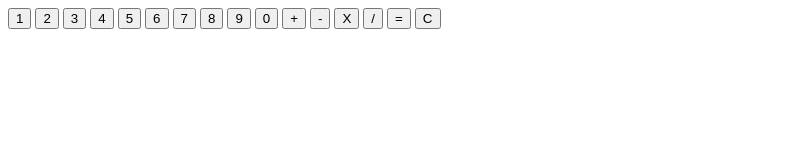
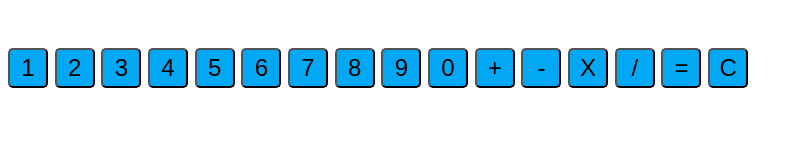
Before and after one commit to ethanchoi812/Javascript-Calculator, a plain HTML site: page index.html in a window 1280 px wide. Shown: the whole page, without its empty margins (0-803 px from the left). Drawn offline with Linux system fonts and the light colour scheme.

Commit message:
button display functions, basic style

```diff
--- a/app.js
+++ b/app.js
@@ -1,12 +1,48 @@
+window.onload = function() {
+
+
+//click button to display number or operator
+
 var calBtn = document.getElementsByClassName('btn');
 var result = document.getElementById('result');
 
-//result.innerHTML = "test";
+calBtn.onclick = clickFunction;
+
+}
+
+//create object to link ID, display and function together
+
+var btnObject = {
+	"one" : '1',
+	"two" : '2',
+	"three" : '3',
+	"four" : '4',
+	"five" : '5',
+	"six" : '6',
+	"seven" : '7',
+	"eight" : '8',
+	"nine" : '9',
+	"zero" : '0',
+	"plus" : '&#43;',
+	"minus" : '&#45;',
+	"multiply" : '&#42;',
+	"divide" : '&#47',
+	"equals" : '&#61;'
+}
 
 
+function clickFunction(clickedId){
+//get button ID somehow
+//	var x = btnID;
 
-function myFunction(){
-	result.innerHTML = "test";
+//get value of btnObject based on btn ID
+	result.innerHTML += btnObject[clickedId];
 }
 
-calBtn.onclick = function(){myFunction()};
+function clearFunction(){
+//get button ID somehow
+//	var x = btnID;
+
+//get value of btnObject based on btn ID
+	result.innerHTML = '';
+}
--- a/index.html
+++ b/index.html
@@ -2,26 +2,44 @@
 <html>
 <head>
 	<title>JS Calculator</title>
+	<link rel="stylesheet" type="text/css" href="style.css">
 </head>
 <body>
 	<div id="result"></div>
 	<div>
-		<button onclick="myFunction()" class="btn" id="one">1</button>
-		<button onclick="myFunction()" class="btn" id="two">2</button>
-		<button onclick="myFunction()" class="btn" id="three">3</button>
-		<button onclick="myFunction()" class="btn" id="four">4</button>
-		<button onclick="myFunction()" class="btn" id="five">5</button>
-		<button onclick="myFunction()" class="btn" id="six">6</button>
-		<button onclick="myFunction()" class="btn" id="seven">7</button>
-		<button onclick="myFunction()" class="btn" id="eight">8</button>
-		<button onclick="myFunction()" class="btn" id="nine">9</button>
-		<button onclick="myFunction()" class="btn" id="zero">0</button>
-		<button onclick="myFunction()" class="btn" id="plus">+</button>
-		<button onclick="myFunction()" class="btn" id="minus">-</button>
-		<button onclick="myFunction()" class="btn" id="multiply">X</button>
-		<button onclick="myFunction()" class="btn" id="divide">/</button>
-		<button onclick="myFunction()" class="btn" id="equals">=</button>
-		<button onclick="myFunction()" class="btn" id="clear">C</button>
+		<button onclick="clickFunction(this.id)" class="btn" id="one">1</button>
+
+		<button onclick="clickFunction(this.id)" class="btn" id="two">2</button>
+
+		<button onclick="clickFunction(this.id)" class="btn" id="three">3</button>
+
+		<button onclick="clickFunction(this.id)" class="btn" id="four">4</button>
+
+		<button onclick="clickFunction(this.id)" class="btn" id="five">5</button>
+
+		<button onclick="clickFunction(this.id)" class="btn" id="six">6</button>
+
+		<button onclick="clickFunction(this.id)" class="btn"
+		id="seven">7</button>
+
+		<button onclick="clickFunction(this.id)" class="btn" id="eight">8</button>
+
+		<button onclick="clickFunction(this.id)" class="btn" id="nine">9</button>
+
+		<button onclick="clickFunction(this.id)" class="btn"
+		id="zero">0</button>
+
+		<button onclick="clickFunction(this.id)" class="btn" id="plus">+</button>
+
+		<button onclick="clickFunction(this.id)" class="btn" id="minus">-</button>
+
+		<button onclick="clickFunction(this.id)" class="btn" id="multiply">X</button>
+
+		<button onclick="clickFunction(this.id)" class="btn" id="divide">/</button>
+
+		<button onclick="clickFunction(this.id)" class="btn" id="equals">=</button>
+
+		<button onclick="clearFunction()" class="clrbtn" id="clear">C</button>
 	</div>
 <script src="app.js"></script>
 </body>
--- /dev/null
+++ b/style.css
@@ -0,0 +1,20 @@
+body{
+	font-size: 24px;
+	font-family: 'Arial', sans-serif;
+}
+
+#result{
+	height: 40px;
+	width: 60px;
+	text-align: center;
+
+}
+
+button{
+	width:40px;
+	height: 40px;
+	border-radius: 5px;
+	font-size: 24px;
+	font-family: 'Arial', sans-serif;
+	background-color: #02a8f3;
+}
```
